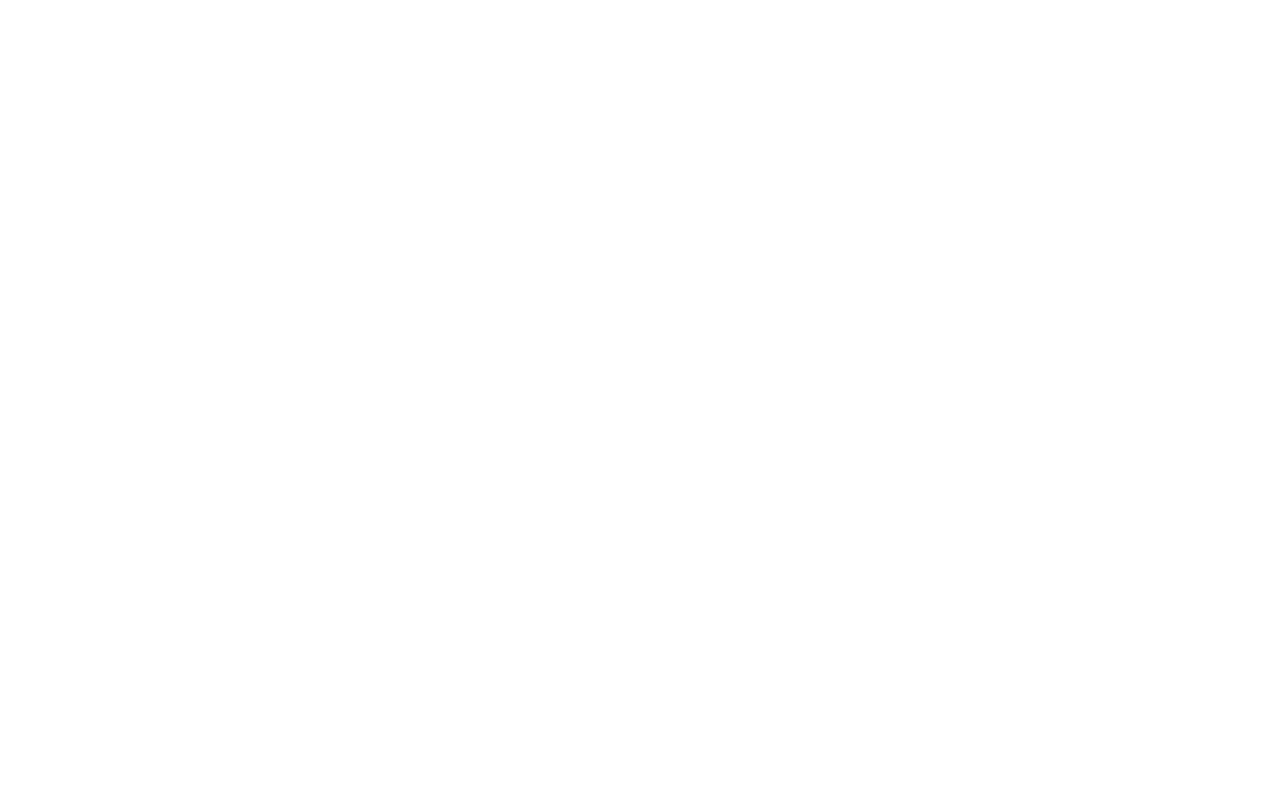
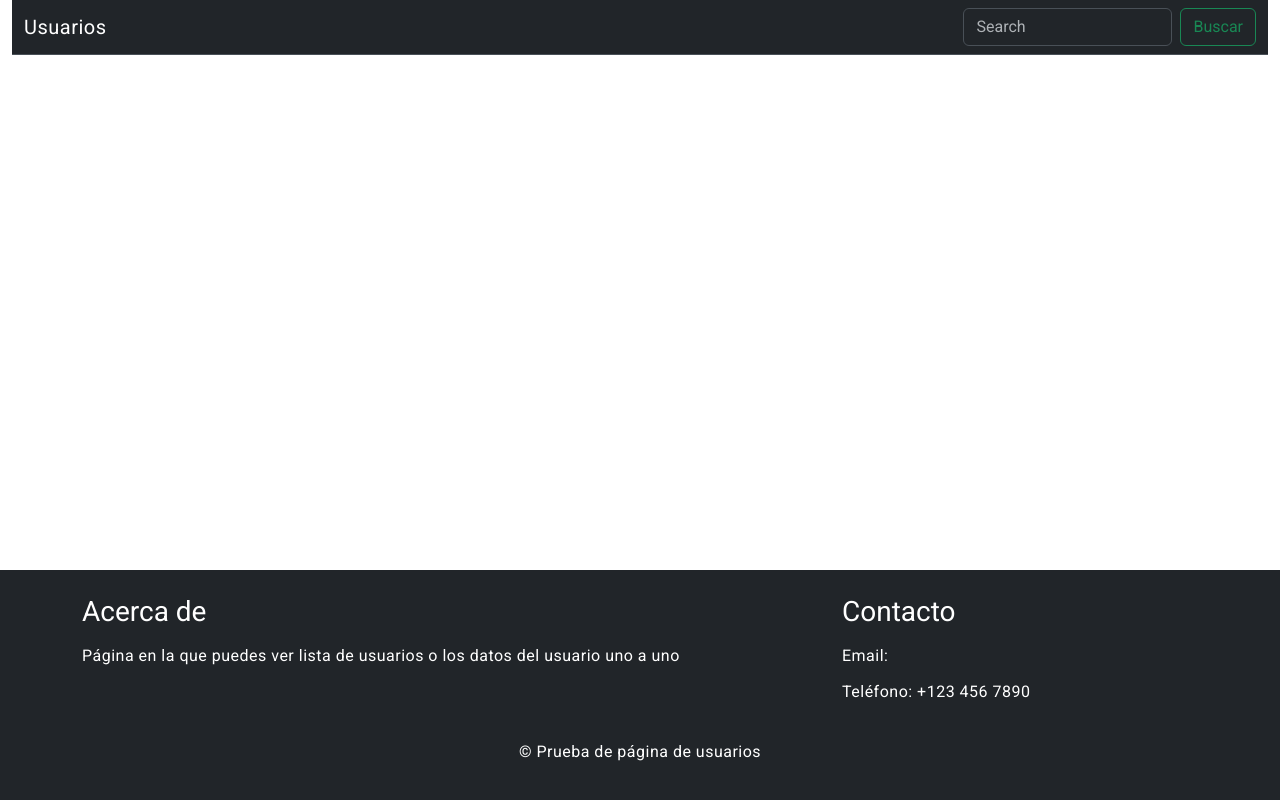
Before and after one commit to aroamorodi/pruebaAngular, an Angular app: page /user in a window 1280 px wide. Before the commit this address led to /. Built offline with nearby package versions, Linux system fonts and the light colour scheme.

Commit message:
Creado componente para informacion de usuario y ruta nueva

```diff
--- a/src/app/app.routes.ts
+++ b/src/app/app.routes.ts
@@ -5,6 +5,10 @@ export const routes: Routes = [ {
   loadComponent: () => import('../components/homePage/homePage.component').then(m => m.HomePageComponent),
 },
 {
+  path: 'user',
+  loadComponent: () => import('../components/Usuario/Usuario.component').then(m => m.UsuarioComponent)
+},
+{
   path: '',
   redirectTo: '/home',
   pathMatch: 'full'
--- /dev/null
+++ b/src/components/Usuario/Usuario.component.css
@@ -0,0 +1,3 @@
+:host {
+  display: block;
+}
--- /dev/null
+++ b/src/components/Usuario/Usuario.component.html
@@ -0,0 +1,4 @@
+<div class="container-fluid">
+  <app-cabecera />
+  <app-footer />
+</div>
--- /dev/null
+++ b/src/components/Usuario/Usuario.component.ts
@@ -0,0 +1,18 @@
+import { CommonModule } from '@angular/common';
+import { ChangeDetectionStrategy, Component } from '@angular/core';
+import { CabeceraComponent } from '../../shared/cabecera/cabecera.component';
+import { FooterComponent } from '../../shared/footer/footer.component';
+
+@Component({
+  selector: 'app-usuario',
+  standalone: true,
+  imports: [
+    CommonModule,
+    CabeceraComponent,
+    FooterComponent
+  ],
+  templateUrl: './Usuario.component.html',
+  styleUrl: './Usuario.component.css',
+  changeDetection: ChangeDetectionStrategy.OnPush,
+})
+export class UsuarioComponent { }
--- a/src/components/listaUsuarios/listaUsuarios.component.html
+++ b/src/components/listaUsuarios/listaUsuarios.component.html
@@ -1,10 +1,17 @@
 <div class="row">
-  @for (user of usuarios; track user.id) {
+  <!-- @for (user of usuarios; track user.id) {
   <div class="col-md-6">
     <mat-card appearance="outlined" class="mt-2"
-      (click)="onCardClick()">
+     (click)="onCardClick()">
       <mat-card-title>{{user.login}}</mat-card-title>
       <mat-card-content>{{user.id}}</mat-card-content>
     </mat-card>
   </div>
-  }
+  } -->
+
+  <mat-card appearance="outlined" class="mt-2"
+     (click)="onCardClick()">
+      <mat-card-title>Aroa</mat-card-title>
+      <mat-card-content>Moro</mat-card-content>
+    </mat-card>
+</div>
--- a/src/components/listaUsuarios/listaUsuarios.component.ts
+++ b/src/components/listaUsuarios/listaUsuarios.component.ts
@@ -5,6 +5,7 @@ import { GitHubServiceService } from '../../services/gitHubService.service';
 import { User } from '../../interfaces/User';
 import { catchError, map } from 'rxjs/operators';
 import { of } from 'rxjs';
+import { Router } from '@angular/router';
 // import { HttpClient } from '@angular/common/http';
 
 @Component({
@@ -22,6 +23,7 @@ export class ListaUsuariosComponent implements OnInit {
   usuarios: User[] = [];
 
   private githubService = inject(GitHubServiceService);
+  private router = inject(Router);
 
   ngOnInit(): void {
     // this.search()
@@ -53,6 +55,6 @@ export class ListaUsuariosComponent implements OnInit {
   } */
 
   onCardClick () {
-    console.log('Estoy apretando el boton')
+    this.router.navigate(['/user']);
   }
 }
```
